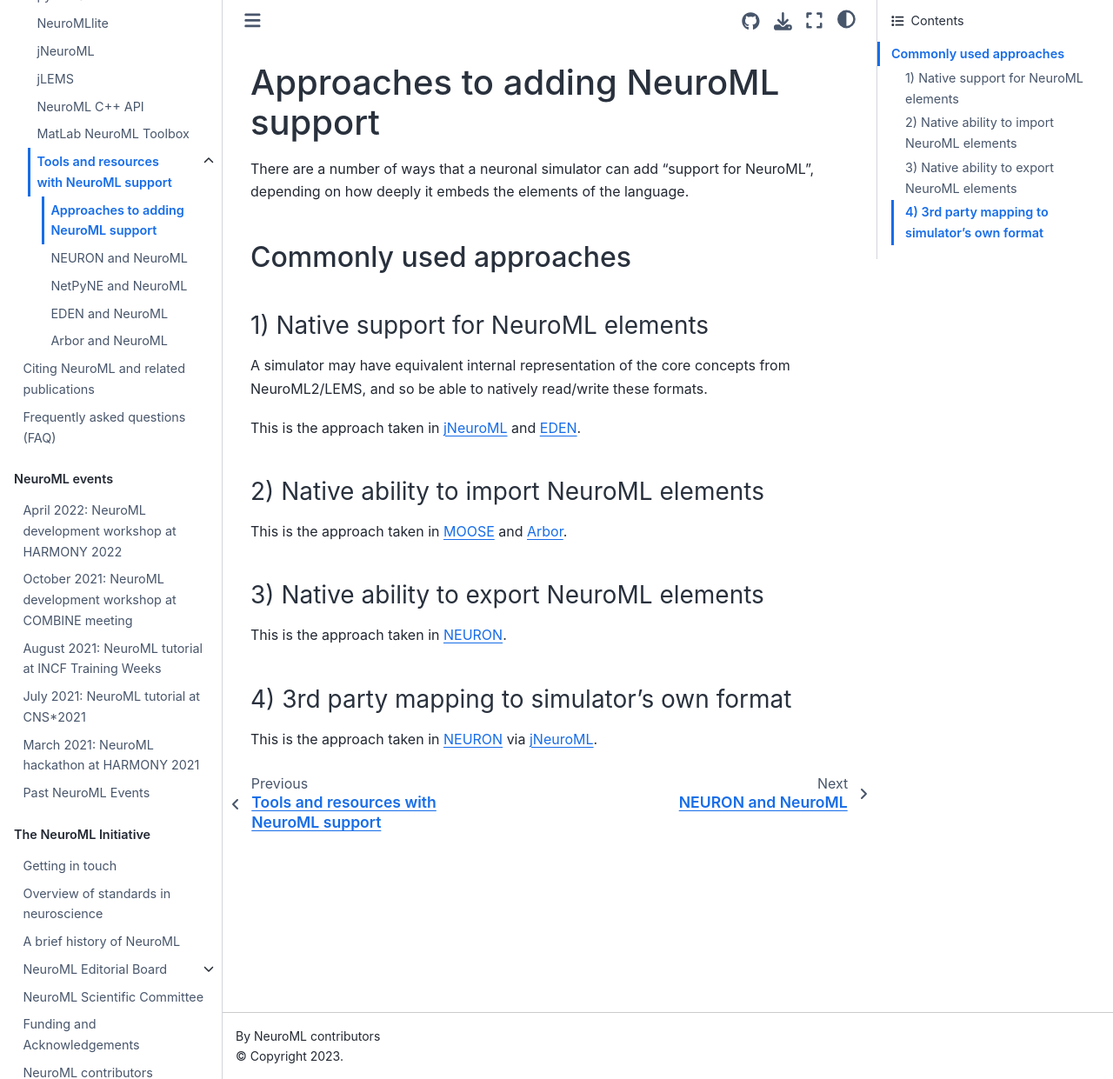
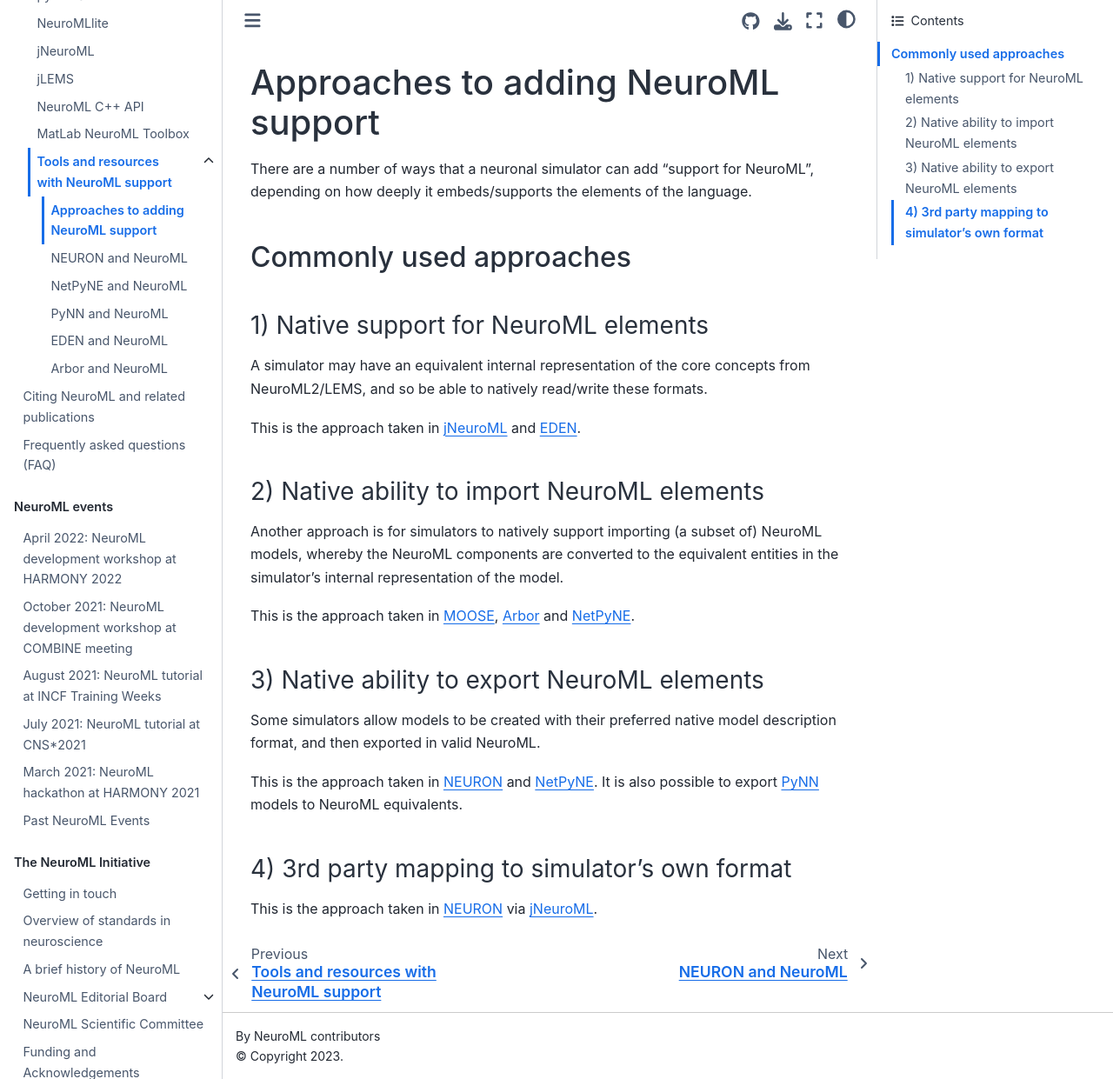
Before and after one commit to NeuroML/Documentation, a Jupyter Book: the page built from source/Userdocs/Software/Tools/Approaches.md, in a window 1280 px wide and 1241 px high. Shown: the whole window at 87% size. Built offline with Jupyter Book 1.0.4 settings and Sphinx 7.4.7 and the Sphinx Book theme 1.1.4, drawn with Linux system fonts in a browser that asks for light colours.

```diff
--- a/source/Userdocs/Software/Tools/Approaches.md
+++ b/source/Userdocs/Software/Tools/Approaches.md
@@ -1,14 +1,14 @@
 (userdocs:neuroml_support_approaches)=
 # Approaches to adding NeuroML support
 
-There are a number of ways that a neuronal simulator can add "support for NeuroML", depending on how deeply it embeds the elements of the language.
+There are a number of ways that a neuronal simulator can add "support for NeuroML", depending on how deeply it embeds/supports the elements of the language.
 
 ## Commonly used approaches
 
 (userdocs:neuroml_support_approaches:native)=
 ### 1) Native support for NeuroML elements
 
-A simulator may have equivalent internal representation of the core concepts from NeuroML2/LEMS, and so be able to natively read/write these formats.
+A simulator may have an equivalent internal representation of the core concepts from NeuroML2/LEMS, and so be able to natively read/write these formats.
 
 This is the approach taken in {ref}`jNeuroML <jNeuroML>` and {ref}`EDEN <userdocs:eden>`.
 
@@ -16,12 +16,16 @@ This is the approach taken in {ref}`jNeuroML <jNeuroML>` and {ref}`EDEN <userdoc
 (userdocs:neuroml_support_approaches:native_import)=
 ### 2) Native ability to import NeuroML elements
 
-This is the approach taken in {ref}`MOOSE <userdocs:supporting:apps:moose>` and {ref}`Arbor <userdocs:arbor>`.
+Another approach is for simulators to natively support importing (a subset of) NeuroML models, whereby the NeuroML components are converted to the equivalent entities in the simulator's internal representation of the model.
+
+This is the approach taken in {ref}`MOOSE <userdocs:supporting:apps:moose>`, {ref}`Arbor <userdocs:arbor>` and {ref}`NetPyNE <userdocs:netpyne>`.
 
 (userdocs:neuroml_support_approaches:native_export)=
 ### 3) Native ability to export NeuroML elements
 
-This is the approach taken in {ref}`NEURON <userdocs:neuron>`.
+Some simulators allow models to be created with their preferred native model description format, and then exported in valid NeuroML.
+
+This is the approach taken in {ref}`NEURON <userdocs:neuron>` and {ref}`NetPyNE <userdocs:netpyne>`. It is also possible to export {ref}`PyNN <userdocs:pynn>` models to NeuroML equivalents.
 
 (userdocs:neuroml_support_approaches:mapping)=
 ### 4) 3rd party mapping to simulator's own format
--- a/source/_toc.yml
+++ b/source/_toc.yml
@@ -59,6 +59,7 @@ parts:
             - file: Userdocs/Software/Tools/Approaches
             - file: Userdocs/Software/Tools/NEURON
             - file: Userdocs/Software/Tools/NetPyNE
+            - file: Userdocs/Software/Tools/PyNN
             - file: Userdocs/Software/Tools/EDEN
             - file: Userdocs/Software/Tools/Arbor
     - file: Userdocs/Publications
```
Also changed, not shown: source/Userdocs/Software/Software.md (+9 -0 lines), source/Userdocs/Software/Tools/NetPyNE.md (+4 -0 lines), source/Userdocs/Software/Tools/PyNN.md (added, +15 -0 lines).
